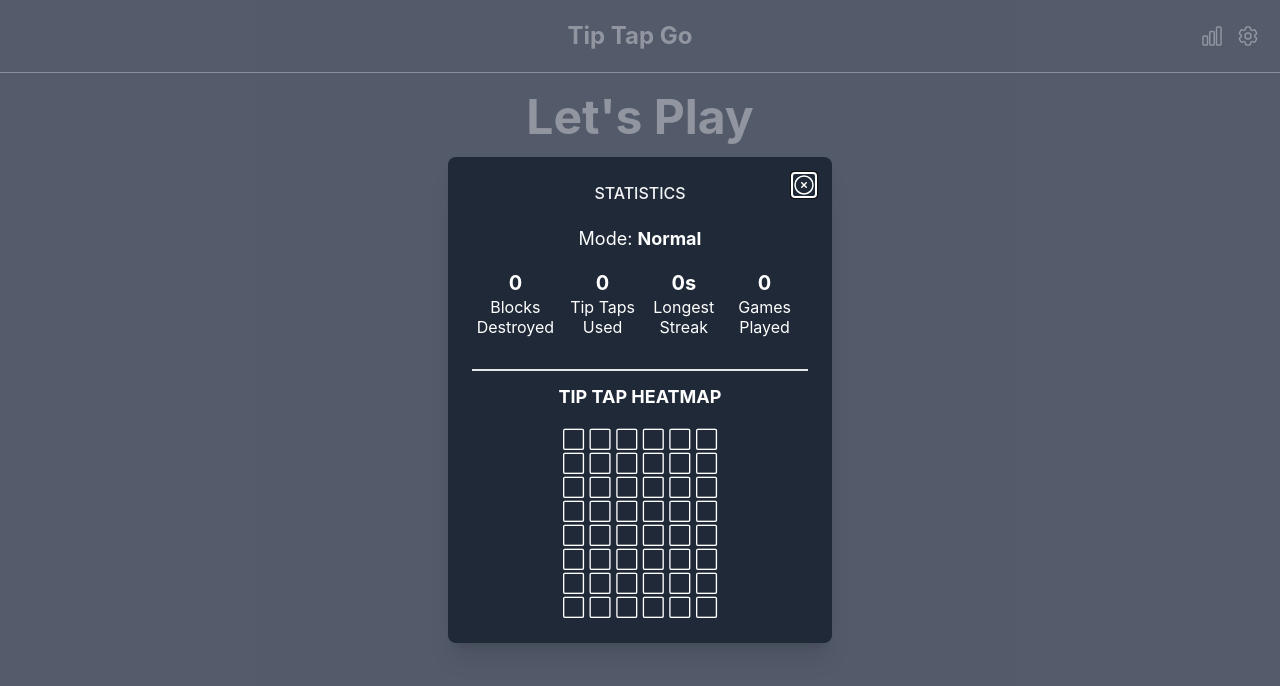
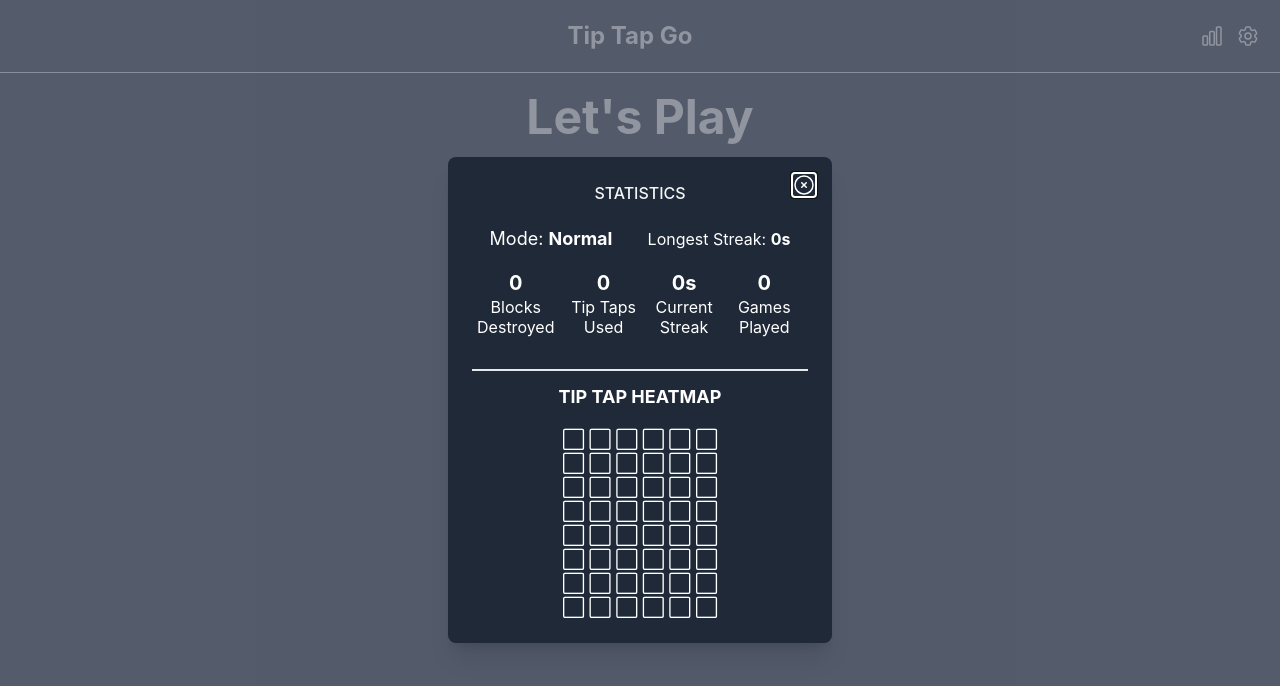
Before and after one commit to aaronguernsey/tip-tap-go, a Next.js app: page / in a window 1280 px wide. Both pictures are taken after a click on the icon 1212 px from the left and 36 px from the top of the page. Shown: the top 686 px of the page. Built offline with nearby package versions, Linux system fonts and the light colour scheme.

Commit message:
chore: update stats modal

```diff
--- a/components/StatsModal.tsx
+++ b/components/StatsModal.tsx
@@ -35,13 +35,18 @@ export const StatsModal = ({
   return (
     <BaseModal title="Statistics" isOpen={isOpen} handleClose={handleClose}>
       <div className="board-stats-content flex flex-col">
-        <h1 className="text-lg text-center mb-4">
-          Mode: <span className="font-bold">{currentGameMode}</span>
-        </h1>
+        <div className="flex justify-around items-center mb-4">
+          <h1 className="text-lg text-center">
+            Mode: <span className="font-bold">{currentGameMode}</span>
+          </h1>
+          <div>
+            Longest Streak: <span className="font-bold">{longestStreak}s</span>
+          </div>
+        </div>
         <div className="flex mb-8">
           <StatsModule label="Blocks Destroyed" value={totalBlocksDestroyed} />
           <StatsModule label="Tip Taps Used" value={totalTipTapsUsed} />
-          <StatsModule label="Longest Streak" value={longestStreak + "s"} />
+          <StatsModule label="Current Streak" value={currentStreak + "s"} />
           <StatsModule label="Games Played" value={totalGamesPlayed} />
         </div>
 
--- a/components/StatsModule.tsx
+++ b/components/StatsModule.tsx
@@ -6,7 +6,7 @@ export const StatsModule = ({
   value: number | string;
 }) => {
   return (
-    <div className="flex flex-col justify-center items-center mr-2 text-center">
+    <div className="flex flex-col justify-center items-center mr-2 text-center h-full">
       <div className="stats-module-value text-xl font-bold">{value}</div>
       <div className="stats-module-label leading-5">{label}</div>{" "}
     </div>
```
